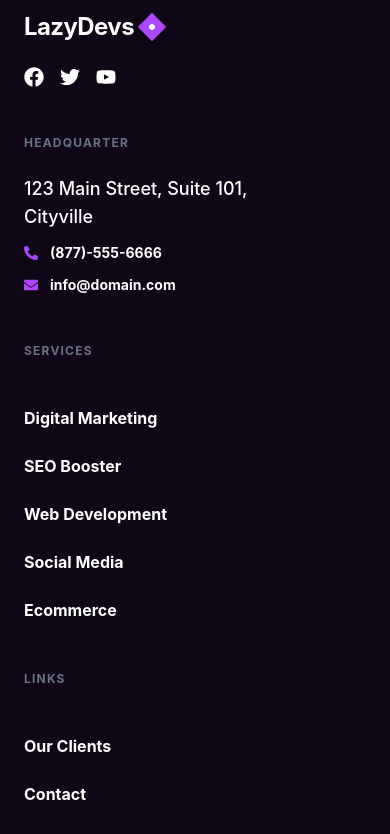
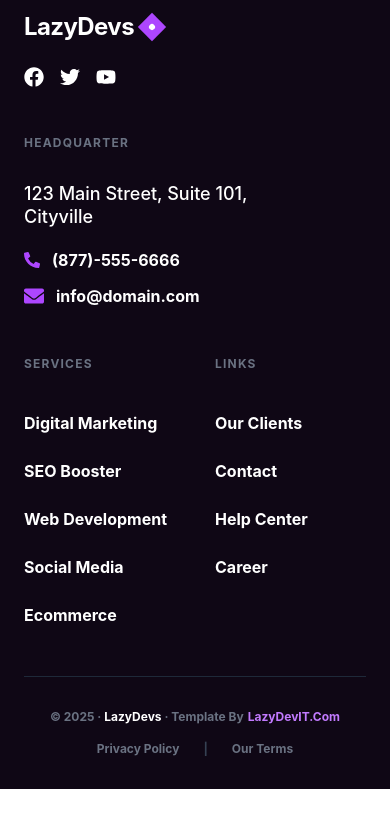
Before and after one commit to sumonpaul55/lazydevsit, a React (Vite) app: page / in a window 390 px wide. Shown: the part 960-1794 px from the top of the page. After the commit the page ends 1749 px from the top, so only its background shows below. Built offline with nearby package versions, Linux system fonts and the light colour scheme.

Commit message:
Footer fixed for mobile

```diff
--- a/src/components/shared/Footer.tsx
+++ b/src/components/shared/Footer.tsx
@@ -1,3 +1,121 @@
+// import {
+//   FaEnvelope,
+//   FaFacebook,
+//   FaPhoneAlt,
+//   FaTwitter,
+//   FaYoutube,
+// } from "react-icons/fa";
+// import { footerData } from "../../utils/footer/footerData";
+// import type { FooterSection } from "../../utils/types/footer.type";
+// import { Link } from "react-router";
+
+// export default function Footer() {
+//   return (
+//     <div>
+//       <footer className="bg-[#0f0715] text-white pt-16 pb-8 px-6 font-sans border-t border-gray-800">
+//         <div className="container mx-auto">
+//           {/* Main Footer Content */}
+//           <div className="grid grid-cols-1 md:grid-cols-4 gap-12 mb-12">
+//             {/* Column 1: Brand & Socials */}
+//             <div className="space-y-6">
+//               <div className="flex items-center gap-2">
+//                 <span className="text-2xl font-bold tracking-tight">
+//                   LazyDevs
+//                 </span>
+//                 <div className="w-5 h-5 bg-purple-500 transform rotate-45 flex items-center justify-center">
+//                   <div className="w-1.5 h-1.5 bg-white rounded-full"></div>
+//                 </div>
+//               </div>
+
+//               <div className="flex gap-4">
+//                 <Link
+//                   to="#"
+//                   className="hover:text-purple-400 transition-colors"
+//                 >
+//                   <FaFacebook className=" text-xl" />
+//                 </Link>
+//                 <Link
+//                   to="#"
+//                   className="hover:text-purple-400 transition-colors"
+//                 >
+//                   <FaTwitter className=" text-xl" />
+//                 </Link>
+//                 <Link
+//                   to="#"
+//                   className="hover:text-purple-400 transition-colors"
+//                 >
+//                   <FaYoutube className=" text-xl" />
+//                 </Link>
+//               </div>
+//             </div>
+
+//             {/* Column 2: Contact Info */}
+//             <div className="space-y-3 text-gray-400 text-sm">
+//               <h4 className="text-xs font-bold tracking-widest text-gray-500 mb-6 uppercase">
+//                 Headquarter
+//               </h4>
+//               <p className="text-lg text-white font-medium">
+//                 123 Main Street, Suite 101,
+//                 <br /> Cityville
+//               </p>
+//               <div className="flex items-center gap-3">
+//                 <FaPhoneAlt className="text-purple-500" />
+//                 <span className="text-white">(877)-555-6666</span>
+//               </div>
+//               <div className="flex items-center gap-3">
+//                 <FaEnvelope className="text-purple-500" />
+//                 <span className="text-white">info@domain.com</span>
+//               </div>
+//             </div>
+
+//             {/* Column 3 & 4: Dynamic Links */}
+//             {footerData.map((section: FooterSection) => (
+//               <div key={section.title}>
+//                 <h4 className="text-xs font-bold tracking-widest text-gray-500 mb-6 uppercase">
+//                   {section.title}
+//                 </h4>
+//                 <ul className="">
+//                   {section.links.map((link) => (
+//                     <li key={link.label}>
+//                       <Link
+//                         to={link.url}
+//                         className="text-white transition-colors text-base md:text-sm"
+//                       >
+//                         {link.label}
+//                       </Link>
+//                     </li>
+//                   ))}
+//                 </ul>
+//               </div>
+//             ))}
+//           </div>
+
+//           {/* Divider */}
+//           <div className="border-t border-white my-8"></div>
+
+//           {/* Bottom Bar */}
+//           <div className="flex flex-col md:flex-row justify-between items-center gap-4 text-xs text-gray-500">
+//             <p className="text-center md:text-left">
+//               © 2025 · <span className="text-white">LazyDevs</span> · Template
+//               By
+//               <span className="text-purple-400 ml-1">LazyDevIT.Com</span>
+//             </p>
+//             <div className="flex gap-6">
+//               <Link to="#" className="hover:text-white">
+//                 Privacy Policy
+//               </Link>
+//               <span className="text-gray-700">|</span>
+//               <Link to="#" className="hover:text-white">
+//                 Our Terms
+//               </Link>
+//             </div>
+//           </div>
+//         </div>
+//       </footer>
+//     </div>
+//   );
+// }
+
 import {
   FaEnvelope,
   FaFacebook,
@@ -11,15 +129,15 @@ import { Link } from "react-router";
 
 export default function Footer() {
   return (
-    <div>
     <footer className="bg-[#0f0715] text-white pt-16 pb-8 px-6 font-sans border-t border-gray-800">
       <div className="container mx-auto">
         {/* Main Footer Content */}
         <div className="grid grid-cols-1 md:grid-cols-4 gap-12 mb-12">
+
           {/* Column 1: Brand & Socials */}
           <div className="space-y-6">
             <div className="flex items-center gap-2">
-                <span className="text-2xl font-bold tracking-tight">
+              <span className="text-2xl font-bold tracking-tight text-white">
                 LazyDevs
               </span>
               <div className="w-5 h-5 bg-purple-500 transform rotate-45 flex items-center justify-center">
@@ -28,50 +146,43 @@ export default function Footer() {
             </div>
 
             <div className="flex gap-4">
-                <Link
-                  to="#"
-                  className="hover:text-purple-400 transition-colors"
-                >
-                  <FaFacebook className=" text-xl" />
+              <Link to="#" className="hover:text-purple-400 transition-colors">
+                <FaFacebook className="text-xl" />
               </Link>
-                <Link
-                  to="#"
-                  className="hover:text-purple-400 transition-colors"
-                >
-                  <FaTwitter className=" text-xl" />
+              <Link to="#" className="hover:text-purple-400 transition-colors">
+                <FaTwitter className="text-xl" />
               </Link>
-                <Link
-                  to="#"
-                  className="hover:text-purple-400 transition-colors"
-                >
-                  <FaYoutube className=" text-xl" />
+              <Link to="#" className="hover:text-purple-400 transition-colors">
+                <FaYoutube className="text-xl" />
               </Link>
             </div>
           </div>
 
           {/* Column 2: Contact Info */}
-            <div className="space-y-3 text-gray-400 text-sm">
-              <h4 className="text-xs font-bold tracking-widest text-gray-500 mb-6 uppercase">
+          <div className="space-y-3">
+            <h4 className="text-xs font-bold tracking-widest text-gray-500 mb-8 uppercase">
               Headquarter
             </h4>
-              <p className="text-lg text-white font-medium">
+            <p className="text-lg text-white font-medium leading-tight">
               123 Main Street, Suite 101,
               <br /> Cityville
             </p>
-              <div className="flex items-center gap-3">
+            <div className="flex items-center gap-3 pt-2 text-base">
               <FaPhoneAlt className="text-purple-500" />
-                <span className="text-white">(877)-555-6666</span>
+              <span className="text-white text-base lg:text-base md:text-sm">(877)-555-6666</span>
             </div>
-              <div className="flex items-center gap-3">
-                <FaEnvelope className="text-purple-500" />
-                <span className="text-white">info@domain.com</span>
+            <div className="flex items-center gap-3 text-base">
+              <FaEnvelope className="text-purple-500 text-xl" />
+              <span className="text-white text-base lg:text-base md:text-sm">info@domain.com</span>
             </div>
           </div>
 
-            {/* Column 3 & 4: Dynamic Links */}
+          {/* Wrapper for Side-by-Side Mobile Layout */}
+          {/* md:contents makes this div invisible to the grid layout on desktop */}
+          <div className="flex flex-row gap-10 justify-between md:contents">
             {footerData.map((section: FooterSection) => (
-              <div key={section.title}>
-                <h4 className="text-xs font-bold tracking-widest text-gray-500 mb-6 uppercase">
+              <div key={section.title} className="flex-1">
+                <h4 className="text-xs font-bold tracking-widest text-gray-500 mb-4 uppercase">
                   {section.title}
                 </h4>
                 <ul className="">
@@ -79,7 +190,7 @@ export default function Footer() {
                     <li key={link.label}>
                       <Link
                         to={link.url}
-                        className="text-white transition-colors text-base md:text-sm"
+                        className="text-white hover:text-purple-400 transition-colors text-base md:text-sm"
                       >
                         {link.label}
                       </Link>
@@ -89,29 +200,28 @@ export default function Footer() {
               </div>
             ))}
           </div>
+        </div>
 
         {/* Divider */}
-          <div className="border-t border-white my-8"></div>
+        <div className="border-t border-gray-800 my-8"></div>
 
         {/* Bottom Bar */}
         <div className="flex flex-col md:flex-row justify-between items-center gap-4 text-xs text-gray-500">
           <p className="text-center md:text-left">
-              © 2025 · <span className="text-white">LazyDevs</span> · Template
-              By
+            © 2025 · <span className="text-white">LazyDevs</span> · Template By
             <span className="text-purple-400 ml-1">LazyDevIT.Com</span>
           </p>
           <div className="flex gap-6">
-              <Link to="#" className="hover:text-white">
+            <Link to="#" className="hover:text-white transition-colors">
               Privacy Policy
             </Link>
             <span className="text-gray-700">|</span>
-              <Link to="#" className="hover:text-white">
+            <Link to="#" className="hover:text-white transition-colors">
               Our Terms
             </Link>
           </div>
         </div>
       </div>
     </footer>
-    </div>
   );
 }
```
Lines whose indentation alone changed are shown as unchanged.
